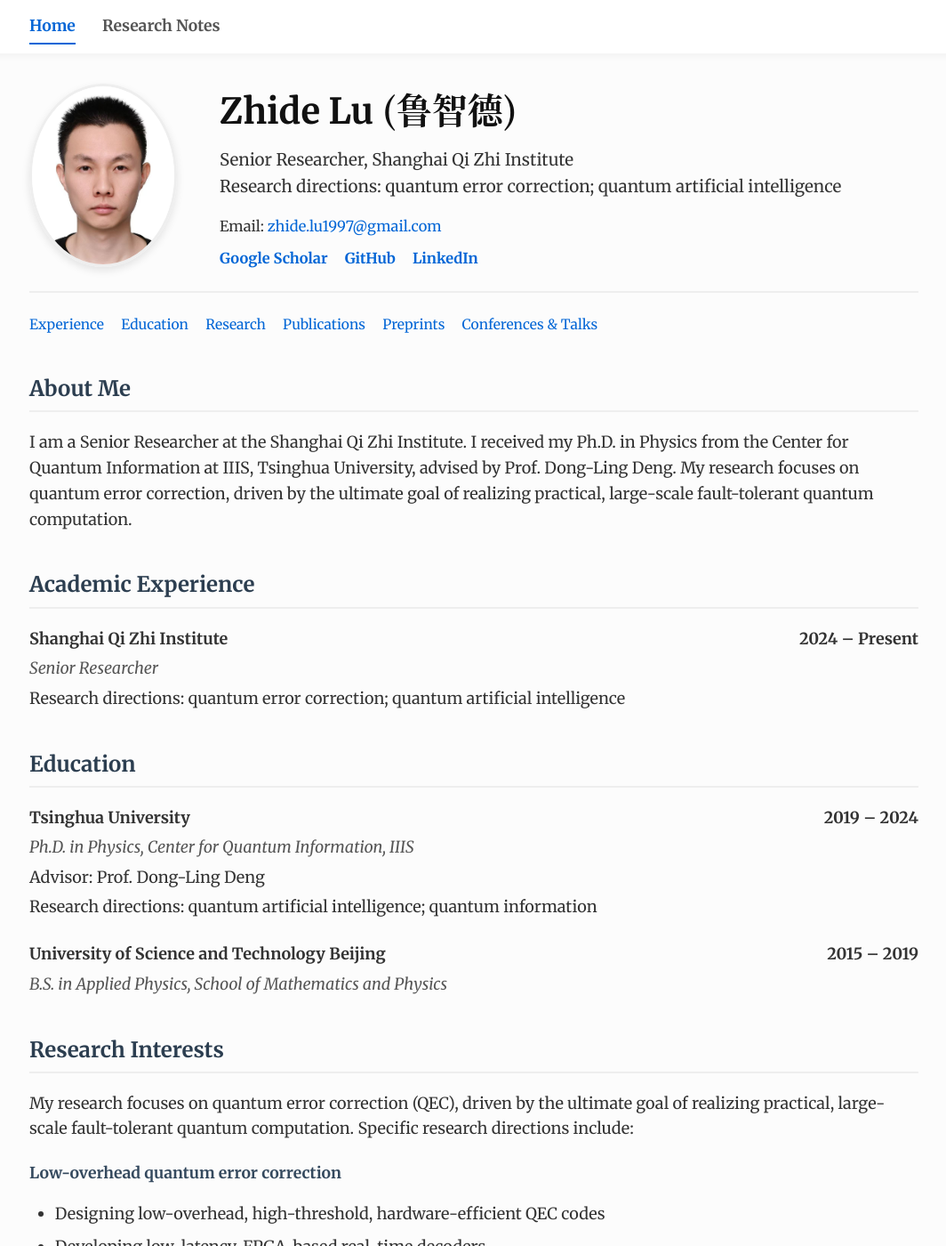
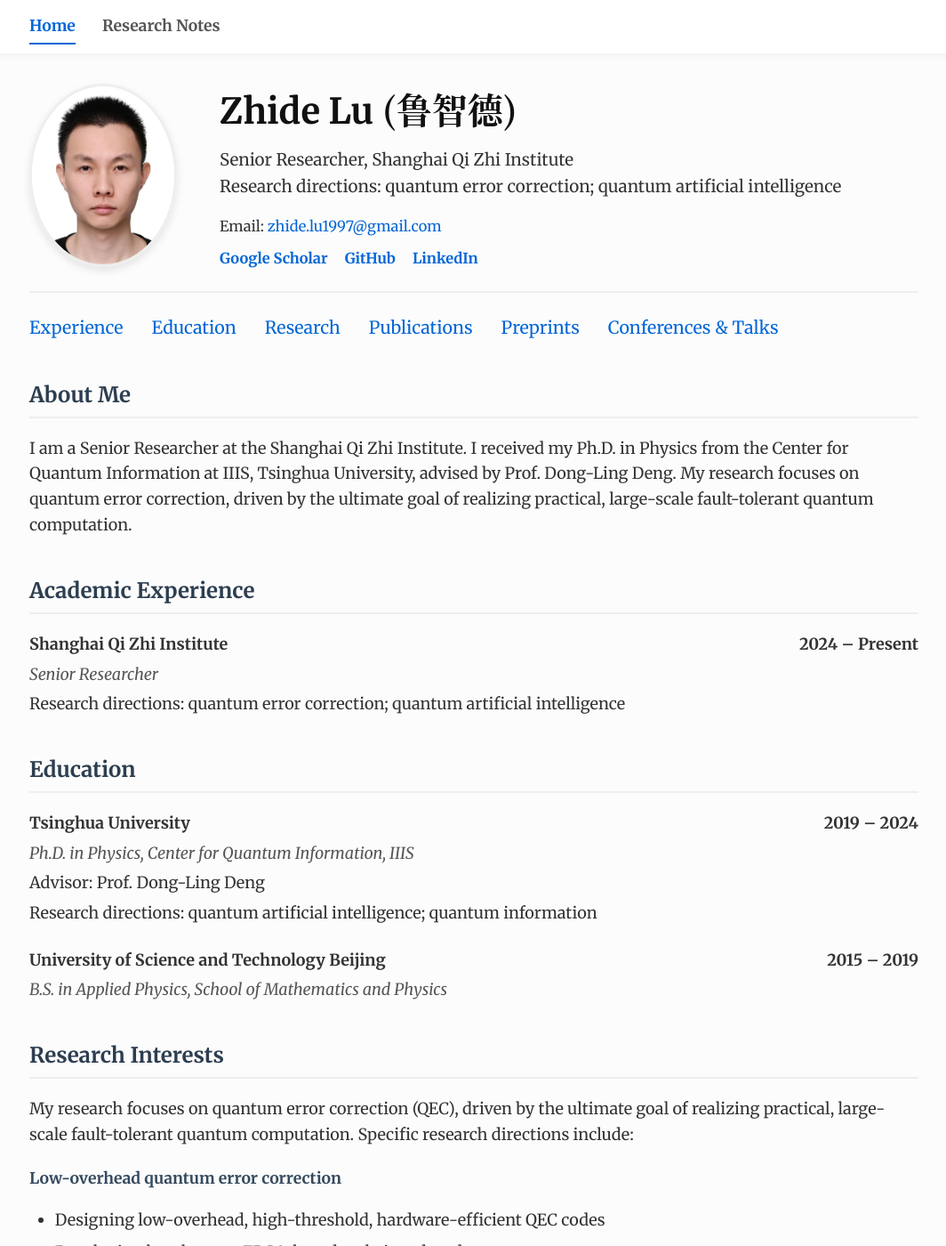
Before and after one commit to ZhideLu/ZhideLu.github.io, a Jekyll site: the page index.html, which Jekyll copies as it is, in a window 1280 px wide and 1400 px high. Shown: the whole window at 89% size, without its empty margins (107-1171 px from the left). Built offline with Jekyll 4.4.1, drawn with Linux system fonts in a browser that asks for light colours.

Commit message:
Enlarge section navigation text and spacing

```diff
--- a/index.html
+++ b/index.html
@@ -132,7 +132,9 @@
             font-weight: 700;
         }
         .section-nav {
-            font-size: 0.975rem;
+            font-size: 1.225rem;
+            column-gap: 2rem;
+            row-gap: 0.85rem;
         }
         .entry {
             margin-bottom: 1.5rem;
```
